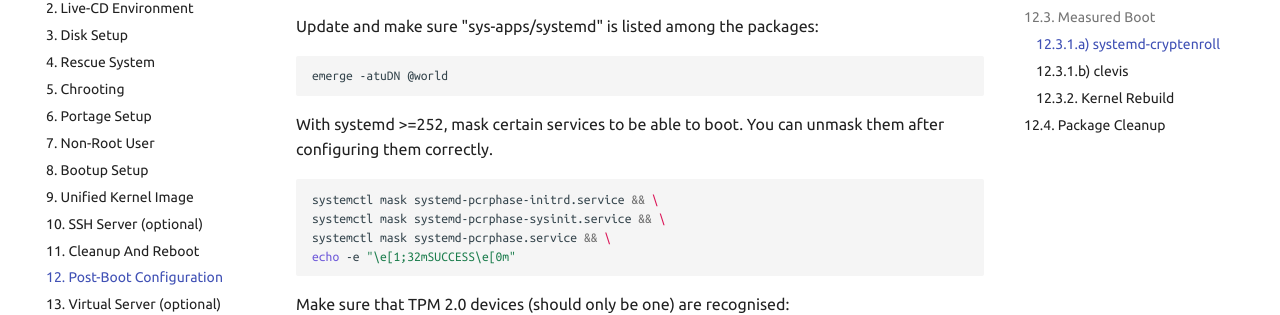
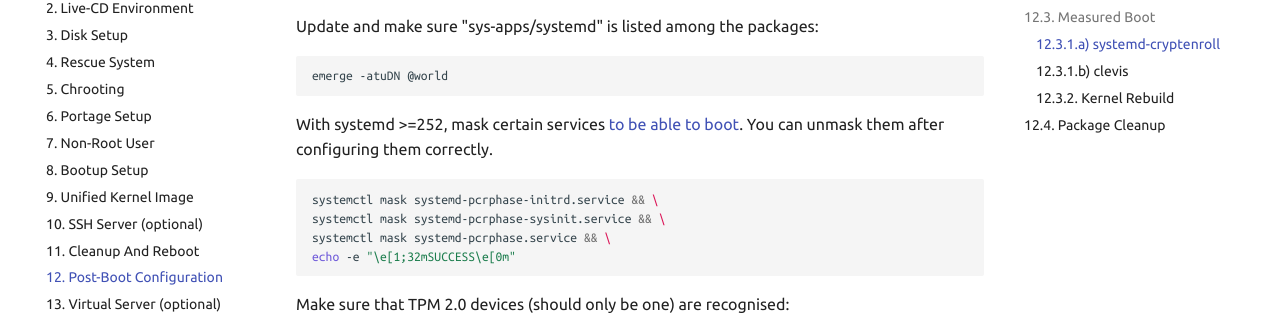
Before and after one commit to duxsco/gentoo-installation, an MkDocs documentation site: the page built from docs/post-boot_configuration.md, in a window 1280 px wide and 900 px high, scrolled down 2780 px. Shown: the part 145-460 px from the top of the window. Built offline with MkDocs 1.6.1 and Material for MkDocs 9.7.7, drawn with Linux system fonts in a browser that asks for light colours; comment, search, counter and statistics services are not loaded; part of the change alters nothing that is shown.

Commit message:
Link bug ticket

````diff
--- a/docs/post-boot_configuration.md
+++ b/docs/post-boot_configuration.md
@@ -133,7 +133,7 @@ Update and make sure "sys-apps/systemd" is listed among the packages:
 emerge -atuDN @world
 ```
 
-With systemd >=252, mask certain services to be able to boot. You can unmask them after configuring them correctly.
+With systemd >=252, mask certain services [to be able to boot](https://bugs.gentoo.org/879229). You can unmask them after configuring them correctly.
 
 ```shell
 systemctl mask systemd-pcrphase-initrd.service && \
````
